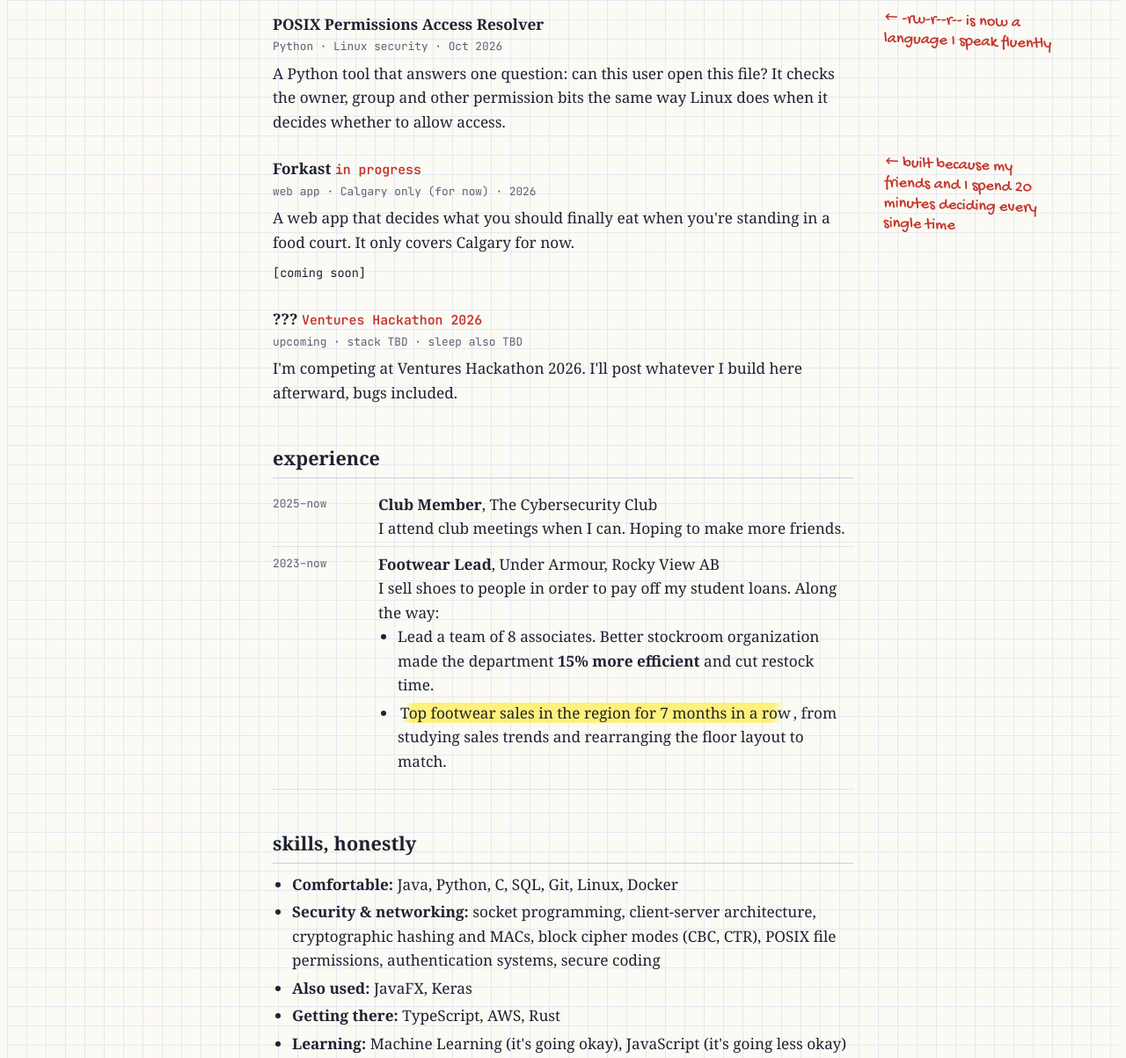
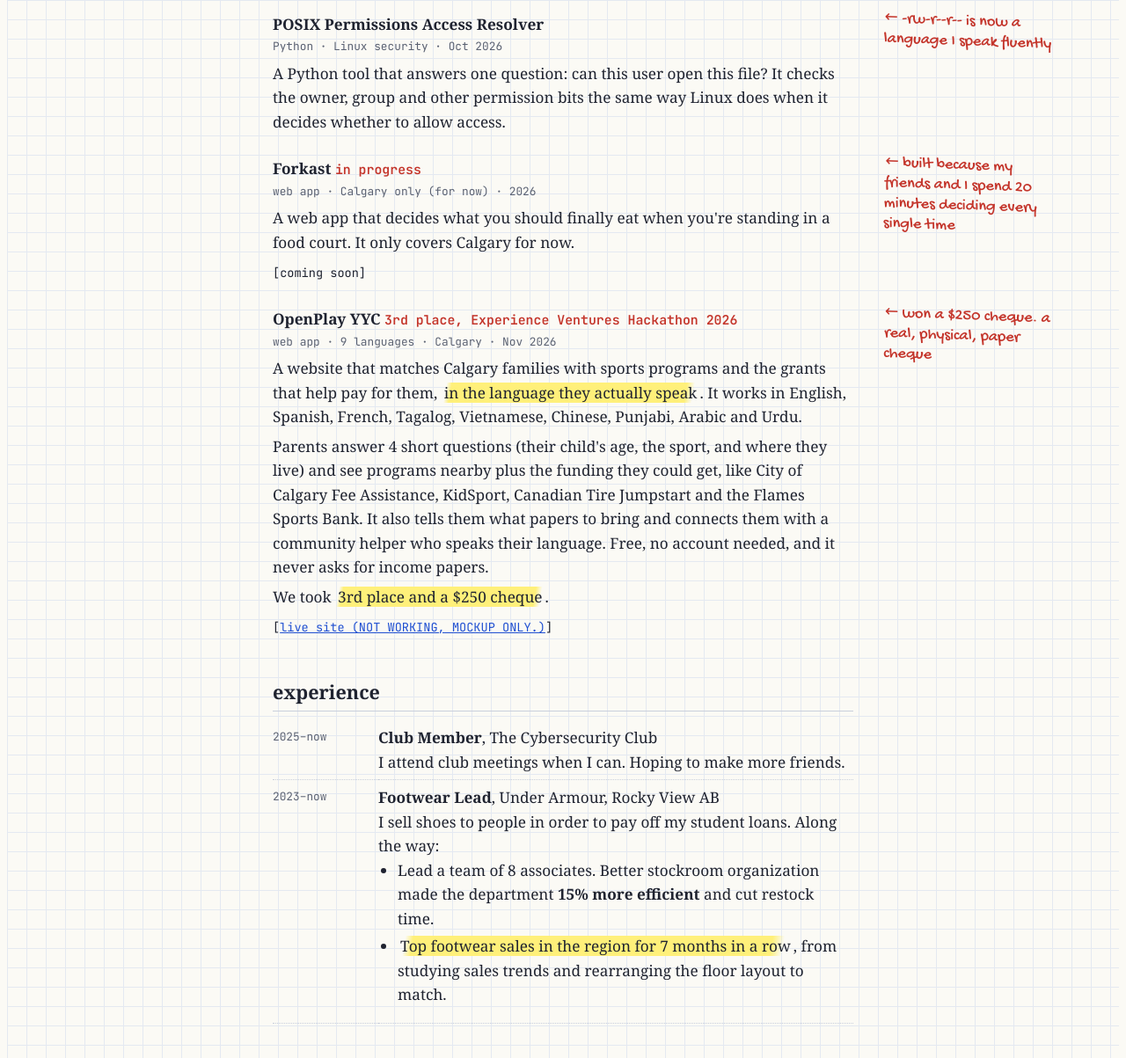
Before and after one commit to jcravalho/jcravalho.github.io, a plain HTML site: page index.html in a window 1280 px wide. Shown: the part 1394-2597 px from the top of the page at 88% size. Drawn offline with Linux system fonts and the light colour scheme.

Commit message:
Updated hackathon and book information

```diff
--- a/index.html
+++ b/index.html
@@ -261,7 +261,7 @@ body.y2k .uc { animation: blink 0.8s steps(1) infinite; }
     <dt>building</dt><dd>Forkast, a web app that decides what you should finally eat in a food court (Calgary Area Only)</dd>
     <dt>school</dt><dd>BSc Computer Science, University of Calgary, graduating Dec 2028 · <b>3.83 GPA</b> · Jason Lang Scholarship (2x)</dd>
     <dt>classes</dt><dd>Artificial Intelligence, Computer Security</dd>
-    <dt>reading</dt><dd><i>East of Eden</i>, chapter 2 of 55</dd>
+    <dt>reading</dt><dd><i>Project Hail Mary</i>, chapter 4</dd>
     <dt>coffee</dt><dd><span id="coffee" class="mono">37</span> cups since I started this site <button class="tiny" id="coffeeBtn" type="button">+1</button></dd>
   </dl>
 
@@ -299,9 +299,13 @@ body.y2k .uc { animation: blink 0.8s steps(1) infinite; }
   </div>
 
   <div class="proj">
-    <h3>??? <span class="mono" style="color:var(--pen)">Ventures Hackathon 2026</span></h3>
-    <div class="meta">upcoming · stack TBD · sleep also TBD</div>
-    <p>I'm competing at Ventures Hackathon 2026. I'll post whatever I build here afterward, bugs included.</p>
+    <span class="note margin">won a $250 cheque. a real, physical, paper cheque</span>
+    <h3>OpenPlay YYC <span class="mono" style="color:var(--pen)">3rd place, Experience Ventures Hackathon 2026</span></h3>
+    <div class="meta">web app · 9 languages · Calgary · Nov 2026</div>
+    <p>A website that matches Calgary families with sports programs and the grants that help pay for them, <mark>in the language they actually speak</mark>. It works in English, Spanish, French, Tagalog, Vietnamese, Chinese, Punjabi, Arabic and Urdu.</p>
+    <p>Parents answer 4 short questions (their child's age, the sport, and where they live) and see programs nearby plus the funding they could get, like City of Calgary Fee Assistance, KidSport, Canadian Tire Jumpstart and the Flames Sports Bank. It also tells them what papers to bring and connects them with a community helper who speaks their language. Free, no account needed, and it never asks for income papers.</p>
+    <p>We took <mark>3rd place and a $250 cheque</mark>.</p>
+    <span class="brk">[<a href="https://funny-cucurucho-efa242.netlify.app">live site (NOT WORKING, MOCKUP ONLY.)</a>]</span>
   </div>
 
   <h2>experience</h2>
@@ -340,7 +344,7 @@ body.y2k .uc { animation: blink 0.8s steps(1) infinite; }
 
   <footer>
     <div>you are visitor <span class="counter" id="counter">000000</span> <span title="there is no backend. this number is made up. I'm a student.">(?)</span></div>
-    <div>last updated oct 25 2026, 2:47am · best viewed on any screen · <button class="tiny" id="lights" type="button">lights</button></div>
+    <div>last updated nov 20 2026, 2:47am · best viewed on any screen · <button class="tiny" id="lights" type="button">lights</button></div>
     <div id="secrets">psst. there are 6 secrets on this page. found: <b id="found">0</b>/6</div>
   </footer>
 </div>
@@ -493,7 +497,7 @@ body.y2k .uc { animation: blink 0.8s steps(1) infinite; }
 
   var FILES = {
     "about.txt": "cs student @ university of calgary.\nlikes: backends, cybersec, good error messages.\ndislikes: flaky tests, popcorn (lying, I love popcorn).",
-    "projects.txt": "omg-gaming        multiplayer, sockets, java\nposix-resolver    can you open this file? python decides\nexpense-tracker   0 weekly users\nforkast          0 weekly users\n<upcoming hackathon project>         Ventures Hackathon 2026",
+    "projects.txt": "omg-gaming        multiplayer, sockets, java\nposix-resolver    can you open this file? python decides\nexpense-tracker   0 weekly users\nforkast          0 weekly users\nopenplay-yyc      3rd place, Experience Ventures Hackathon 2026",
     "resume.txt": "the real one is resume.pdf on the main page.\nthe short version: I ship things and I write about the bugs.",
     ".secret": "there's nothing here. or is there. (try 'sudo hire-me')"
   };
```
